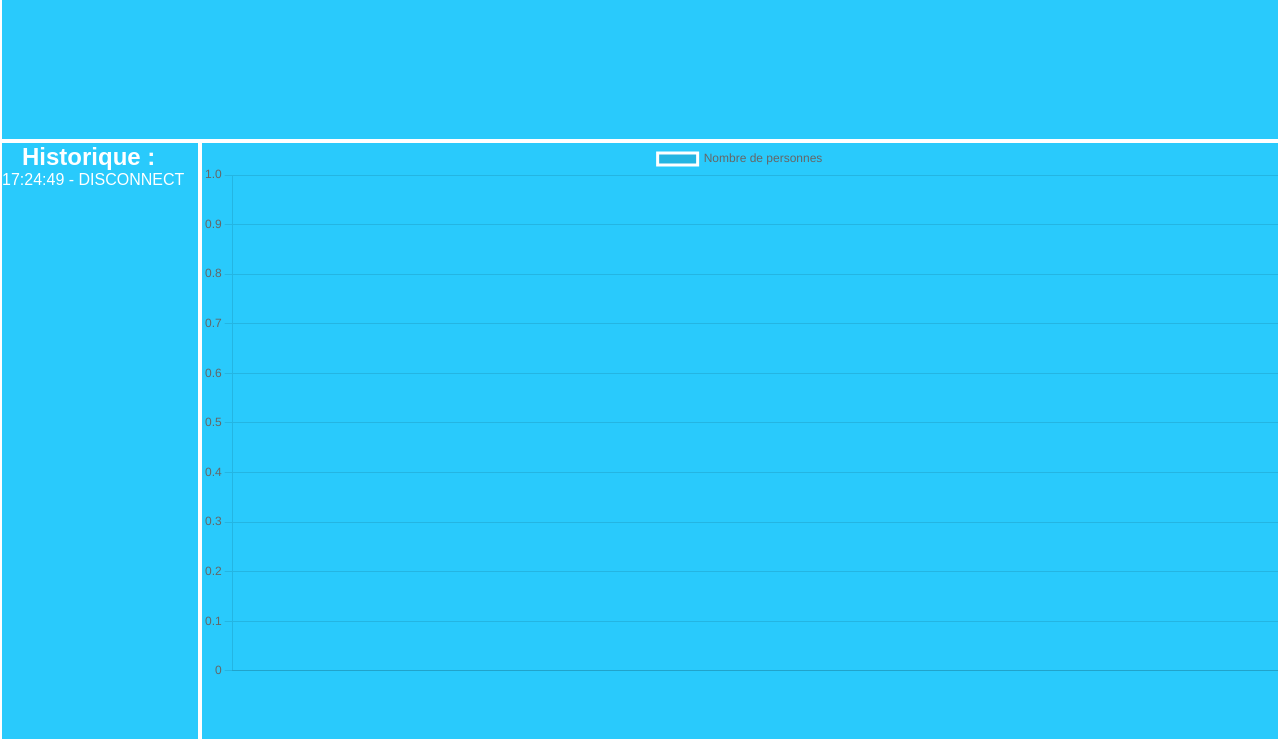
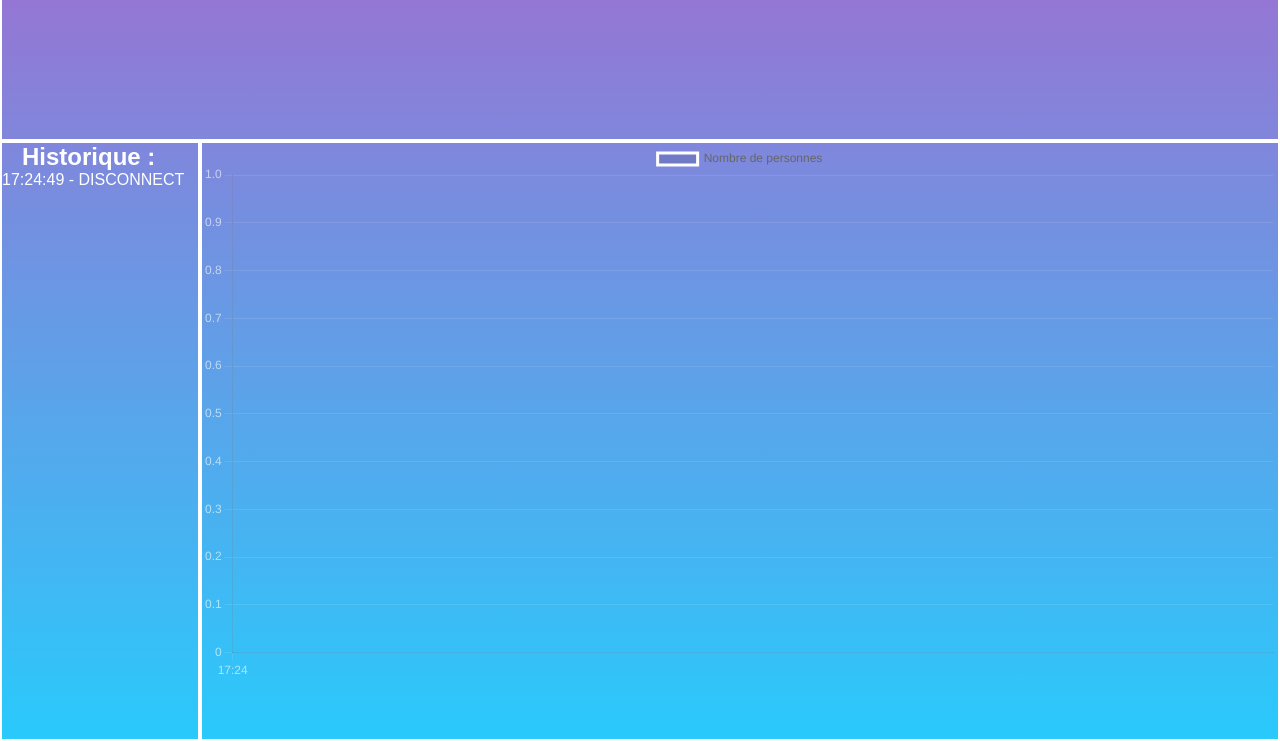
Before and after one commit to Qwantike/CMI-compte-personne, a plain HTML site: page RasPi/index.html in a window 1280 px wide. Shown: the part 59-800 px from the top of the page. Drawn offline with nearby package versions, Linux system fonts and the light colour scheme.

Commit message:
Add files via upload

```diff
--- a/RasPi/script.js
+++ b/RasPi/script.js
@@ -14,7 +14,6 @@ function log(msg) {
 };
 function mesure(msg) {
     temp = msg;
-    document.getElementById("mesure").style.fontSize = "30px";
     document.getElementById('mesure').innerHTML = temp;
 };
 
@@ -72,8 +71,22 @@ var myChart = new Chart(ctx, {
     },
     options: {
         scales: {
+	    x:{
+		grid:{
+			color:'rgba(255,255,255,0.1)'
+			},
+		ticks:{
+			color:'rgba(255,255,255,0.6)'
+			}
+		},
             y: {
-                beginAtZero: true
+                beginAtZero: true,
+		grid:{
+			color:'rgba(255,255,255,0.1)'
+		},
+		ticks:{
+			color:'rgba(255,255,255,0.6)'
+		}
             }
         }
     }
@@ -94,10 +107,10 @@ function updateChart() {
     myChart.update();
 }
 
-// Exemple de récupération des mesures toutes les 5 minutes et ajout au graphique
+// Exemple de récupération des mesures toutes les 5 sec et ajout au graphique
 setInterval(function () {
     // Supposons que vous récupérez la mesure de la variable 'mesure' toutes les minutes
     var time = new Date().toLocaleTimeString('fr-FR', { hour: '2-digit', minute: '2-digit' });
     var value = parseInt(document.getElementById('mesure').innerHTML);
     addMeasurement(time, value);
-}, 60000); // 60000 millisecondes = 1 minute
+}, 5000); // 5000 millisecondes = 5sec
--- a/RasPi/style.css
+++ b/RasPi/style.css
@@ -10,8 +10,8 @@ body {
 }
 
 body {
-    /*background: linear-gradient(rgb(157, 112, 209), rgb(41, 202, 252));*/
-    background: rgb(41, 202, 252);
+    background: linear-gradient(rgb(157, 112, 209), rgb(41, 202, 252));
+    /*background: rgb(41, 202, 252);*/
     color: white;
     font-family: Arial, Helvetica, sans-serif;
     display: flex;
```
Also changed, not shown: 1 other file.
